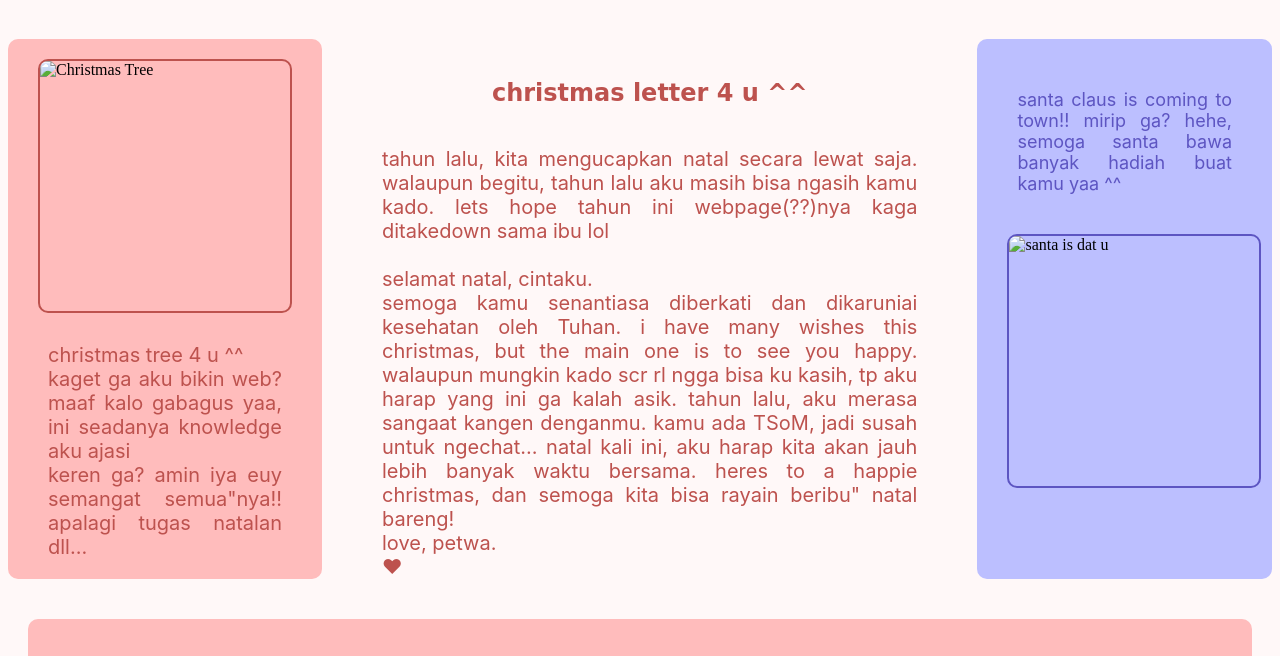
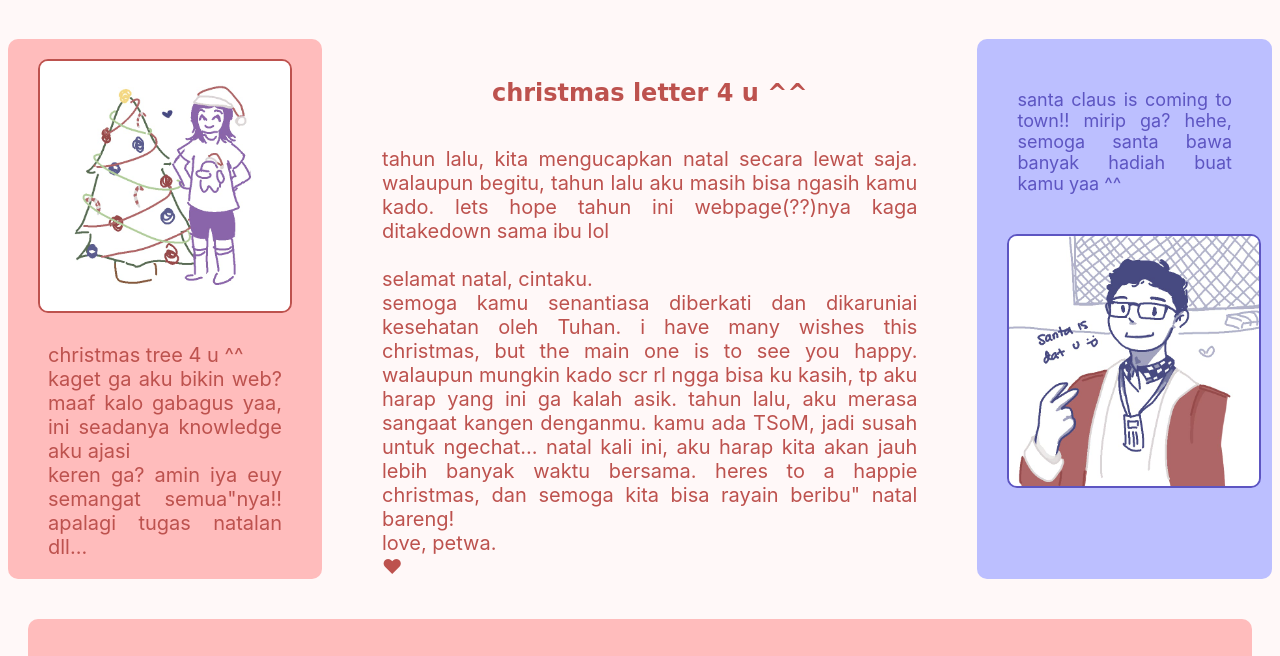
Before and after one commit to petrakhaksajiwo/merrychristmasjowji, a plain HTML site: page index.html in a window 1280 px wide. Shown: the part 62-718 px from the top of the page. Drawn offline with Linux system fonts and the light colour scheme; grey boxes are pictures that could not be loaded.

Commit message:
ganti biar keliatan gmbr dan vid

```diff
--- a/index.html
+++ b/index.html
@@ -10,7 +10,7 @@
     <h1>selamat natal jowji! ^^</h1>
         <div class="container">
         <section class="item">
-            <img src="assets/peterchristmastree.jpeg" alt="Christmas Tree"/>
+            <img src="peterchristmastree.jpeg" alt="Christmas Tree"/>
             <p>
                 christmas tree 4 u ^^<br>
                 kaget ga aku bikin web?
@@ -44,8 +44,8 @@
                 hehe, semoga santa bawa banyak hadiah buat kamu yaa ^^
             </p>
             <div class="image-swap">
-                <img src="assets/santaclausgat.jpeg" alt="santa is dat u" class="gambar jiji"/>
-                <img src="assets/WhatsApp Image 2025-12-06 at 3.09.27 PM.jpeg" alt="santa is dat u" class="foto jiji"/>
+                <img src="santaclausgat.jpeg" alt="santa is dat u" class="gambar jiji"/>
+                <img src="WhatsApp Image 2025-12-06 at 3.09.27 PM.jpeg" alt="santa is dat u" class="foto jiji"/>
             </div>
         </div>
     </div>
@@ -55,7 +55,7 @@
         </p>
         <div class="vidd">
             <video controls class="in-section">
-                <source src="assets/aisuru no kareshi lyricvid.mp4" type="video/mp4">
+                <source src="aisuru no kareshi lyricvid.mp4" type="video/mp4">
                 Your browser does not support the video tag.
             </video>
         </div>
@@ -71,4 +71,5 @@
         </p>
     </footer>
 </body>
+
 </html>
```
